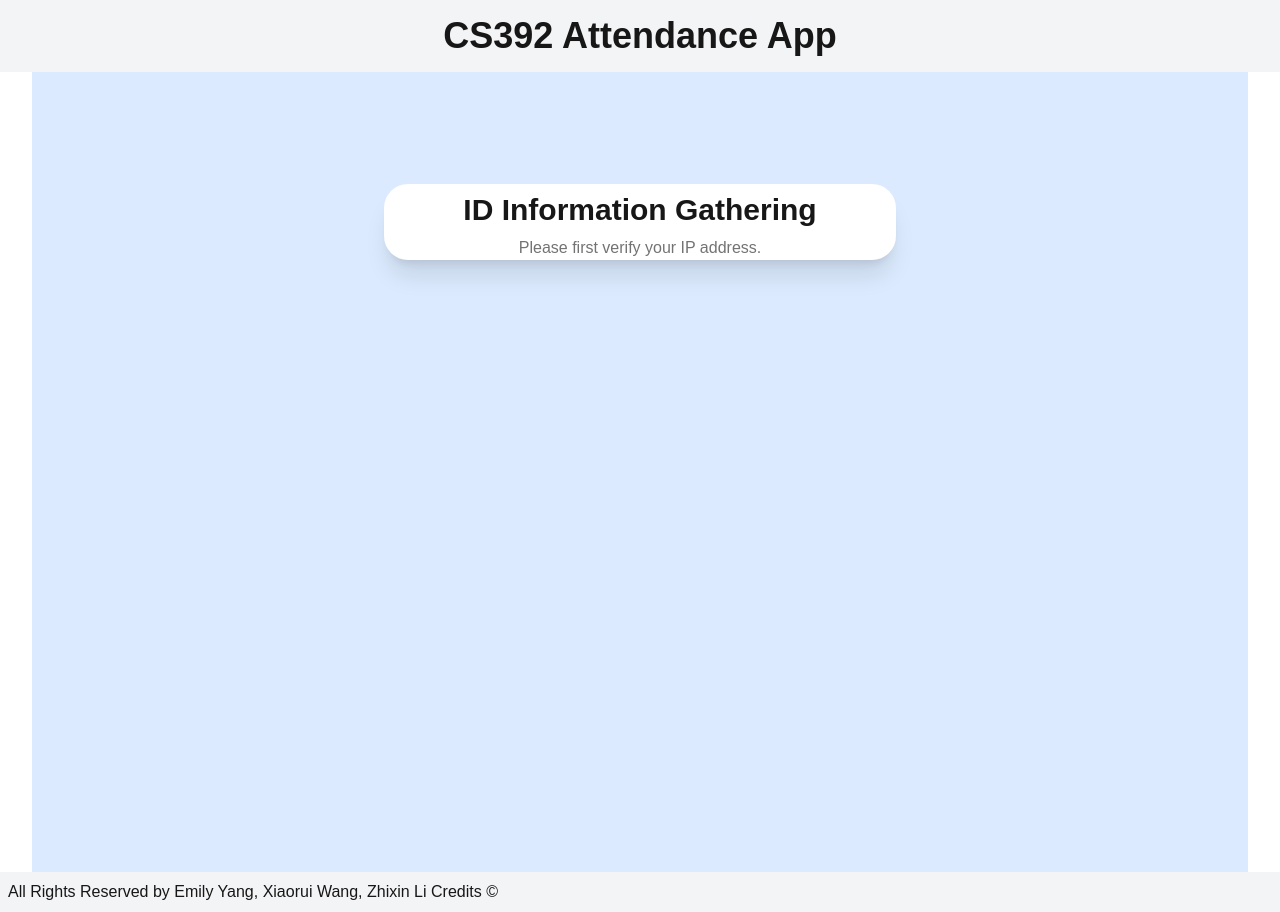
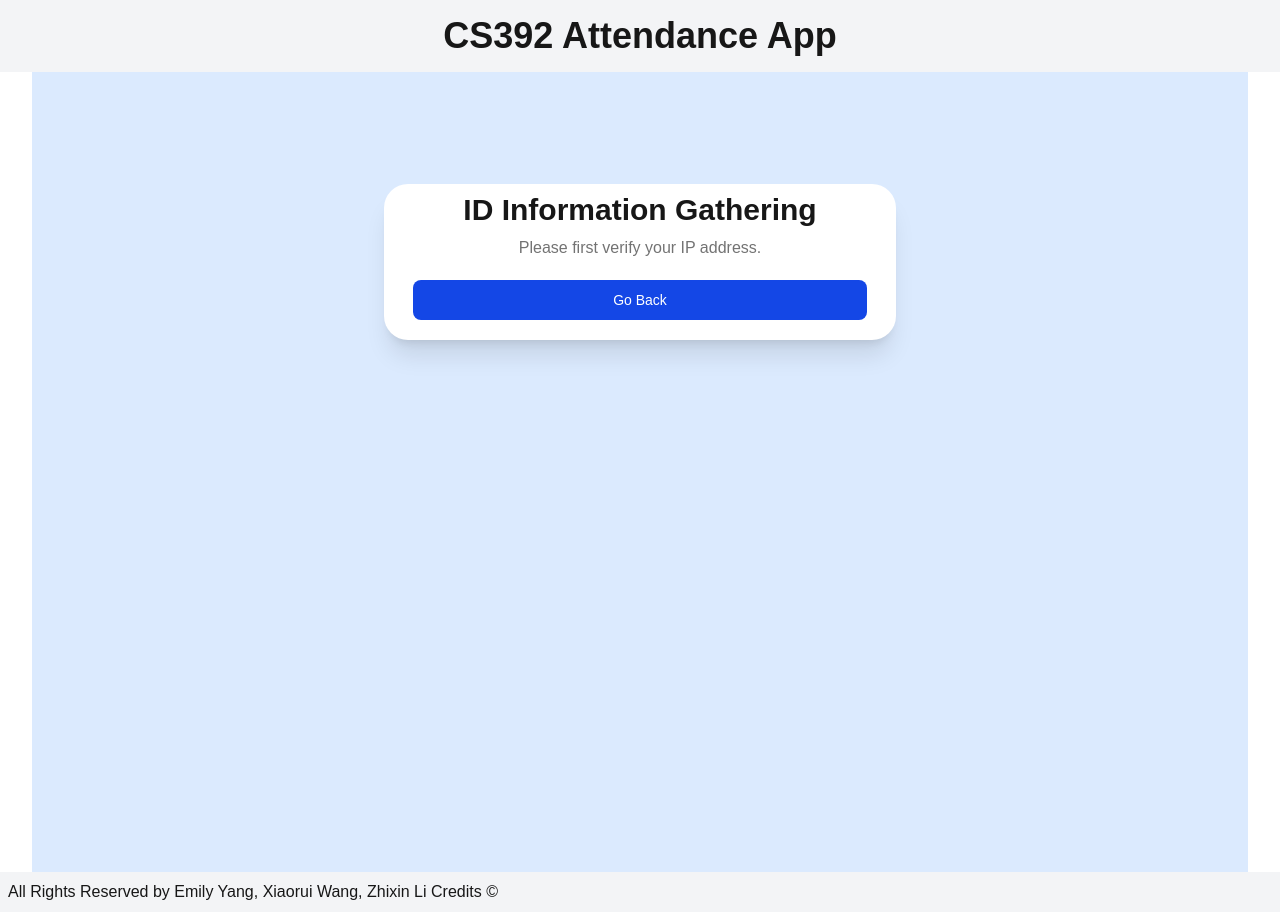
Before and after one commit to Kiloloki/Final_project_Attendence_Evil-version_Next, a Next.js app: page /information-gathering in a window 1280 px wide. Built offline with nearby package versions, Linux system fonts and the light colour scheme.

Commit message:
added header and in-line comments to all page files

```diff
--- a/app/attendance-recorded-confirmation/page.tsx
+++ b/app/attendance-recorded-confirmation/page.tsx
@@ -1,4 +1,5 @@
-import Link from "next/link";
+// Author: Emily Yang (eyang4@bu.edu)
+// Description: The page that informs student that their attendance has been recordeed.
 
 export default function AttendanceRecordedConfirmation() {
 
--- a/app/camera-usage-consent-form/page.tsx
+++ b/app/camera-usage-consent-form/page.tsx
@@ -1,3 +1,5 @@
+// Author: Emily Yang (eyang4@bu.edu)
+// Description: The page that informs student about the usage of camera and ask for their consent.
 import Link from "next/link";
 
 export default function CameraUsageConsentForm() {
--- a/app/information-gathering/page.tsx
+++ b/app/information-gathering/page.tsx
@@ -1,20 +1,25 @@
+// Author: Emily Yang (eyang4@bu.edu), Xiaorui Wang (bella918@bu.edu)
+// Description: The page that gathers student's information.
+
 'use client'
 
 import Link from "next/link";
 import {useState} from "react";
 import { redirect } from 'next/navigation';
 
-import {useInformation} from "../../context/InformationContext";
+import {useInformation} from "@/context/InformationContext";
 
+// ===== Created by Xiaorui Wang =====
 // Check if input BUID is valid (contains eight digits)
 const validBUID = (id: string) => /^[0-9]{8}$/.test(id);
 // Check if input BUEmailAdress is valid
 const validBUEmailAddress = (user: string) => /^[a-zA-Z0-9._%+-]+$/.test(user);
-
+// ===== Created by Xiaorui Wang =====
 
 export default function InformationGathering() {
     const { context, setContext } = useInformation();
 
+    // if the dtudent doesnt pass the IP check, then remind them to go back and check IP
     if (!context.atCorrectIP) {
         return (
             <main className="flex flex-col items-center min-h-screen w-[95vw] mx-8 pt-28 bg-blue-100">
@@ -24,6 +29,13 @@ export default function InformationGathering() {
                             <p className="text-neutral-500">
                                 Please first verify your IP address.
                             </p>
+                            <Link
+                                href={`/`}
+                                className="inline-block text-white bg-blue-700 hover:bg-sky-600 active:bg-sky-900 active:translate-y-[0.3vh] transform font-medium rounded-lg text-sm px-50 py-2.5 my-5"
+                            >
+                                Go Back
+                            </Link>
+
                     </div>
                 </div>
             </main>
@@ -38,6 +50,7 @@ export default function InformationGathering() {
     const [emailAddress, setEmailAddress] = useState(context.emailAddress.replace(/@bu\.edu$/, ""));
 
     function storeInfo() {
+        // updates the global context (InformationContext) based on recieved informations
         setContext({
             atCorrectIP: context.atCorrectIP,
             firstName,
@@ -54,9 +67,12 @@ export default function InformationGathering() {
             emailAddress: `${emailAddress}@bu.edu`,
         })
 
+        // proceed to the camera-usage-consent-form page
         redirect(`/camera-usage-consent-form`);
     }
 
+
+    // ===== Created by Xiaorui Wang =====
     const isValid =
     firstName.trim() !== "" &&
     lastName.trim() !== "" &&
@@ -73,6 +89,8 @@ export default function InformationGathering() {
         errorMsg =
         "All fields are required to be filled in before proceeding to next step.";
     }
+    // ===== Created by Xiaorui Wang =====
+
 
     return (
         <main className="flex flex-col items-center min-h-screen w-[95vw] mx-8 pt-28 bg-blue-100">
@@ -138,8 +156,10 @@ export default function InformationGathering() {
                         value={buid}
                         className="border-2 border-l-0 w-full p-2 rounded-r-lg"
                         onChange={(e) => {
+                        // ===== Created by Xiaorui Wang =====
                         // only allow numbers
                         const value = e.target.value.replace(/\D/g, "");
+                        // ===== Created by Xiaorui Wang =====
                         setBuid(value);
                         }}
                     />
@@ -165,6 +185,7 @@ export default function InformationGathering() {
               </div>
 
               <div className="text-center">
+                {/* Allow student to proceed to next only when all fields are filled in; otherwise show prompt message */}
                 {firstName !== "" && lastName !== "" && buid !== "" && emailAddress !== ""? (
 
                     <button
--- a/app/layout.tsx
+++ b/app/layout.tsx
@@ -1,3 +1,5 @@
+// Author: Emily Yang (eyang4@bu.edu)
+// Description: The page that informs student about the usage of camera and ask for their consent.
 import type { Metadata } from "next";
 import "./globals.css";
 import Header from "@/components/Header";
--- a/app/page.tsx
+++ b/app/page.tsx
@@ -1,5 +1,5 @@
-// last updated by ZL(lzhx@bu.edu), called IPCheck component
-
+// Author: Emily Yang (eyang4@bu.edu), ZL(lzhx@bu.edu)
+// Description: The home page.
 'use client'
 
 import IPCheck from "@/components/IPCheck";
@@ -8,7 +8,9 @@ export default function Home() {
 
     return (
         <main className="flex flex-col items-center min-h-screen w-[95vw] mx-8 pt-28 bg-blue-100">
+          {/* ===== Created by ZL ===== */}
           <IPCheck/>
+          {/* ===== Created by ZL ===== */}
         </main>
 
     );
```
Also changed, not shown: app/api/create-attendance-record/route.ts (+12 -1 lines).
